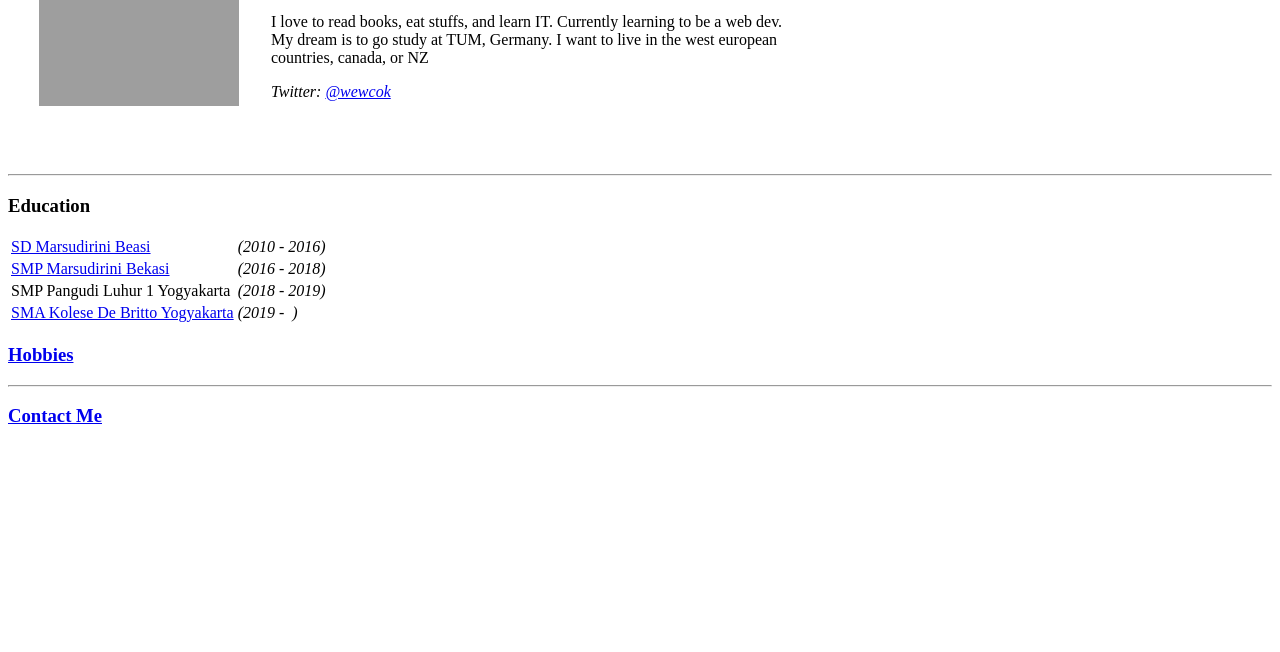
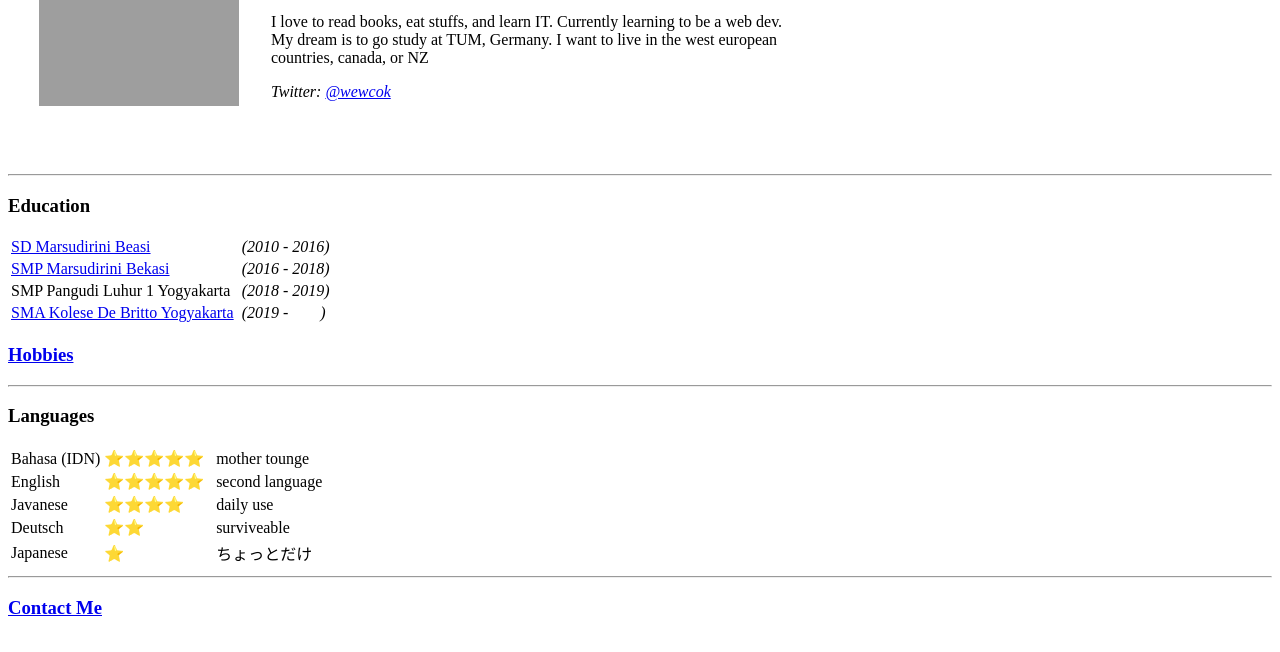
Before and after one commit to widss/profile, a plain HTML site: page index.html in a window 1280 px wide. Shown: the part 140-792 px from the top of the page. Drawn offline with Linux system fonts and the light colour scheme; grey boxes are pictures that could not be loaded.

Commit message:
Update index.html

```diff
--- a/index.html
+++ b/index.html
@@ -33,24 +33,53 @@
 			<table>
 				<tr>
 					<td><a href="http://sdmarsudirinibekasi.sch.id/" target="0">SD Marsudirini Beasi</a></td>
-					<td><em>(2010 - 2016)</em></td>
+					<td><em>&nbsp(2010 - 2016)</em></td>
 				</tr>
 				<tr>
 					<td><a href="https://www.marsudirini.sch.id/" target="0">SMP Marsudirini Bekasi</a></td>
-					<td><em>(2016 - 2018)</em></td>
+					<td><em>&nbsp(2016 - 2018)</em></td>
 				</tr>
 				<tr>
 					<td>SMP Pangudi Luhur 1 Yogyakarta</td>
-					<td><em>(2018 - 2019)</em></td>
+					<td><em>&nbsp(2018 - 2019)</em></td>
 				</tr>
 				<tr>
 					<td><a href="https://debritto.sch.id/" target="0">SMA Kolese De Britto Yogyakarta</a></td>
-					<td><em>(2019 - &nbsp)</em></td>
+					<td><em>&nbsp(2019 - &nbsp &nbsp &nbsp&nbsp&nbsp)</em></td>
 				</tr>
 			</table>
 		<a href="hobby.html"><h3>Hobbies</a></h3>
 	<hr>
+		<h3>Languages</h3>
+			<table>
+				<tr>
+					<td>Bahasa (IDN)</td>
+					<td>⭐⭐⭐⭐⭐</td>
+					<td>&nbsp mother tounge</td>
+				</tr>
+				<tr>
+					<td>English</td>
+					<td>⭐⭐⭐⭐⭐</td>
+					<td>&nbsp second language</td>
+				</tr>
+				<tr>
+					<td>Javanese</td>
+					<td>⭐⭐⭐⭐</td>
+					<td>&nbsp daily use</td>
+				</tr>
+				<tr>
+					<td>Deutsch</td>
+					<td>⭐⭐</td>
+					<td>&nbsp surviveable</td>
+				</tr>
+				<tr>
+					<td>Japanese</td>
+					<td>⭐</td>
+					<td>&nbsp ちょっとだけ</td>
+				</tr>
+			</table>
+
+	<hr>
 		<a href="contact me.html"><h3>Contact Me</a></h3>
-
 	</body>
 </html>
```
